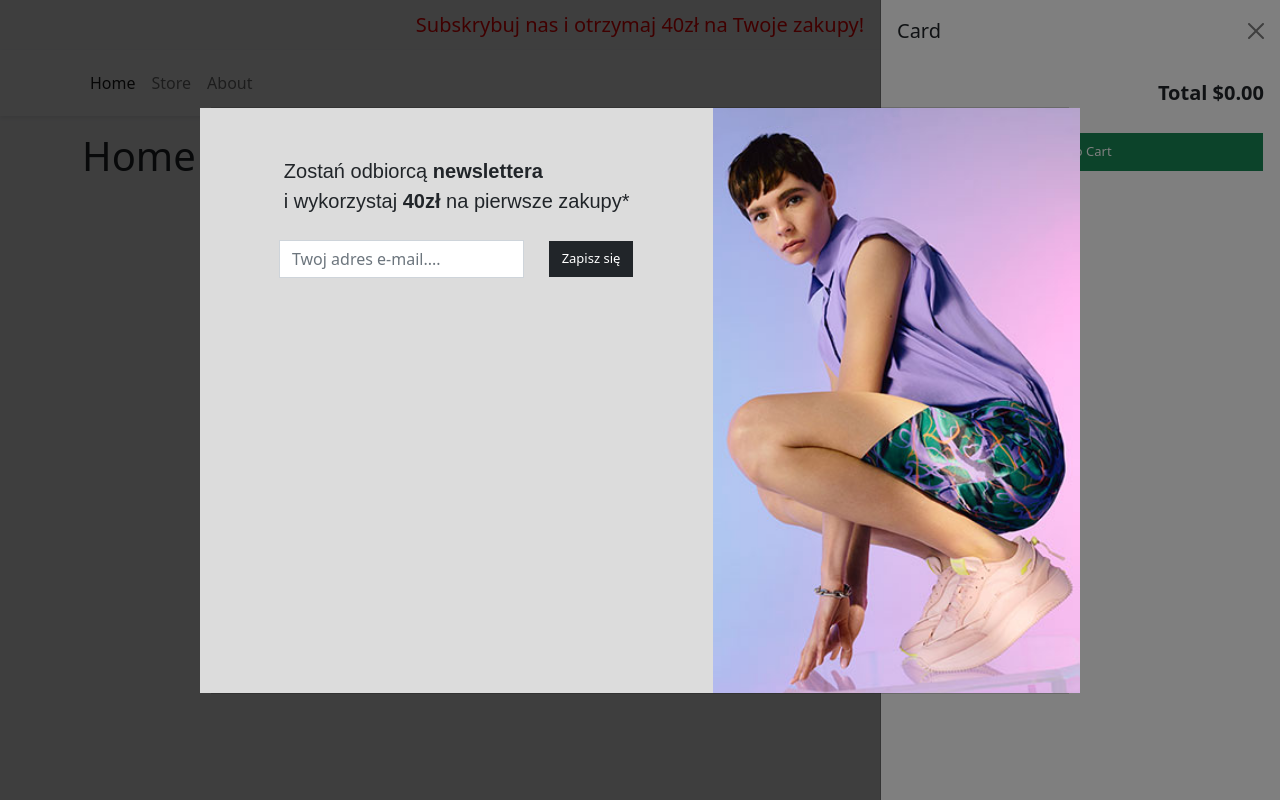
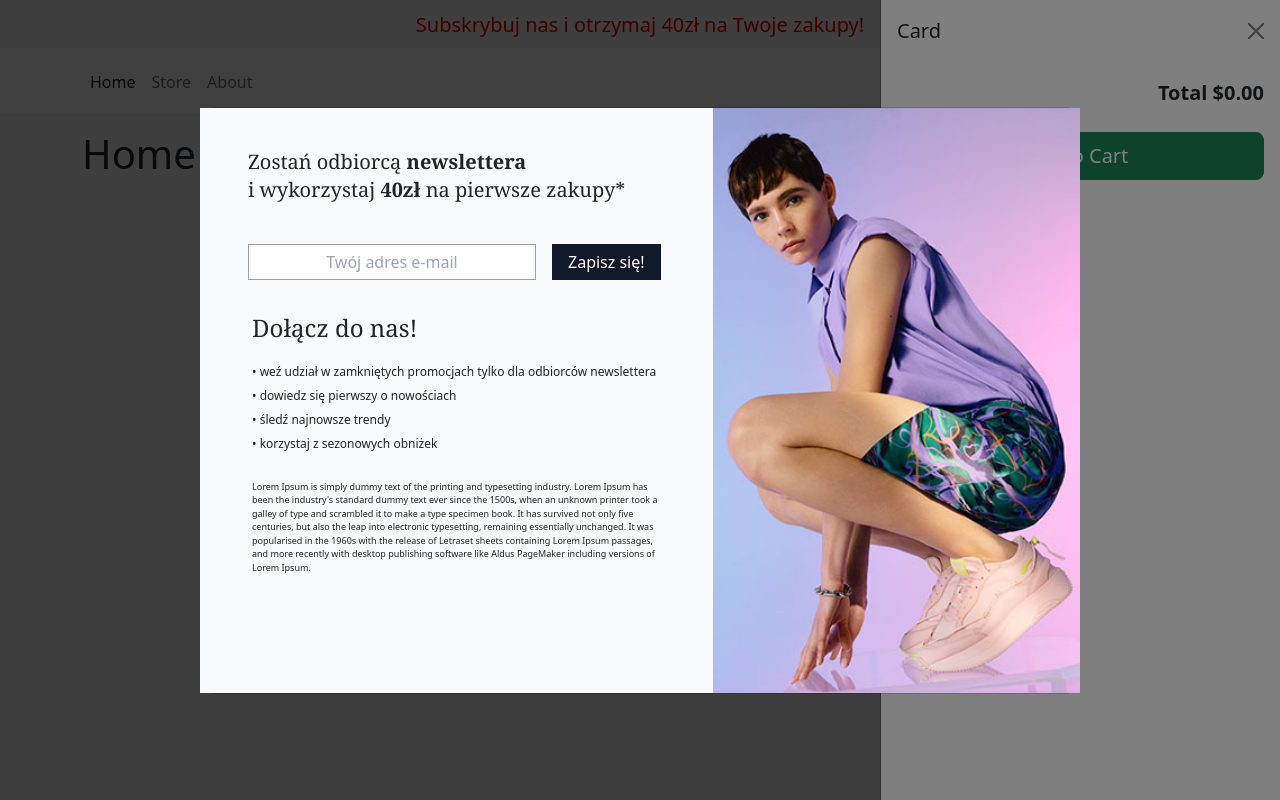
Before and after one commit to cwiklikwojciech/ShoppingCart, a React (Vite) app: page / in a window 1280 px wide. Built offline with nearby package versions, Linux system fonts and the light colour scheme.

Commit message:
[main] - style and add text to modal

```diff
--- a/src/components/Modal/Modal.css
+++ b/src/components/Modal/Modal.css
@@ -2,6 +2,7 @@
     border-radius: 0!important;
     padding: 0 !important;
     margin: 0 !important;
+    min-width: 858px!important;
 }
 .modal-header{
     border-bottom: 0!important;
@@ -19,13 +20,13 @@
     max-width:858px!important;
 }
 .modal-newsletter-container{
-    background-color: #DCDCDC;
+    background-color: #f8f9fa;
 }
-.form-control{
-    border-radius: 0 !important;
+
+::placeholder {
+   text-align: center;
 }
-.btn{
-    border-radius: 0 !important;
-    font-size: 13px!important;
-    margin: 1px !important;
+input {
+    border: 1px solid #A09F9D;
+    text-align: center;
 }
--- a/src/components/Modal/Modal.tsx
+++ b/src/components/Modal/Modal.tsx
@@ -36,23 +36,21 @@ export function ModalComponent ({show,onHide}:ModalComponent) {
           <Modal.Body>
             <Row>
               <Col lg={7} md={7} sm={7} xs={7} className="modal-newsletter-container mx-auto">
-                <div className="w-100 p-5 pb-4 d-flex justify-content-center">
-                    <div className="fs-5" style={{fontFamily: "avertape,Arial,Helvetica,sans-serif"}}>Zostań odbiorcą <strong>newslettera</strong><br/> i wykorzystaj <strong>40zł</strong> na pierwsze zakupy*</div>
+                <div className="font-serif text-xl px-9 pt-10 pb-10 py-16 font-medium ">Zostań odbiorcą <strong>newslettera</strong><br/> i wykorzystaj <strong>40zł</strong> na pierwsze zakupy*</div>
+                <div className="pl-9  pb-8">
+                  <input className="w-72 h-9 " placeholder="Twój adres e-mail" onChange={handleUploadChange} value={newsletterItems}></input>
+                  <button className="rounded-none ml-4 h-9 bg-gray-900	text-white px-3">Zapisz się!</button><br/>
                 </div>
-                <div className="w-100 pb-4 d-flex justify-content-center">
-                <InputGroup className="w-50 me-4">
-                  <Form.Control
-                    placeholder="Twoj adres e-mail...."
-                    aria-label="Username"
-                    aria-describedby="basic-addon1"
-                    onChange={handleUploadChange}
-                    value={newsletterItems}
-                  />
-                </InputGroup>
 
-                <Button variant="dark" >
-                  Zapisz się
-                </Button>
+                <span className="font-serif text-2xl px-10 pt-4 font-medium">Dołącz do nas!</span>
+                <div className="list text-xs px-10 pt-3 leading-loose">
+                  • weź udział w zamkniętych promocjach tylko dla odbiorców newslettera <br/>
+                  • dowiedz się pierwszy o nowościach <br/>
+                  • śledź najnowsze trendy <br/>
+                  • korzystaj z sezonowych obniżek <br/>
+                </div>
+                <div className="text-[9px] px-10 pt-4">
+                  Lorem Ipsum is simply dummy text of the printing and typesetting industry. Lorem Ipsum has been the industry's standard dummy text ever since the 1500s, when an unknown printer took a galley of type and scrambled it to make a type specimen book. It has survived not only five centuries, but also the leap into electronic typesetting, remaining essentially unchanged. It was popularised in the 1960s with the release of Letraset sheets containing Lorem Ipsum passages, and more recently with desktop publishing software like Aldus PageMaker including versions of Lorem Ipsum.
                 </div>
               </Col>
               <Col lg={5} md={5} sm={5} xs={5} style={{backgroundImage: `url(${marketingImage})`, backgroundSize: "cover", position: "relative"}}>
@@ -60,6 +58,7 @@ export function ModalComponent ({show,onHide}:ModalComponent) {
               </Col>
             </Row>
           </Modal.Body>
+
         </Modal>
       );
 }
```
